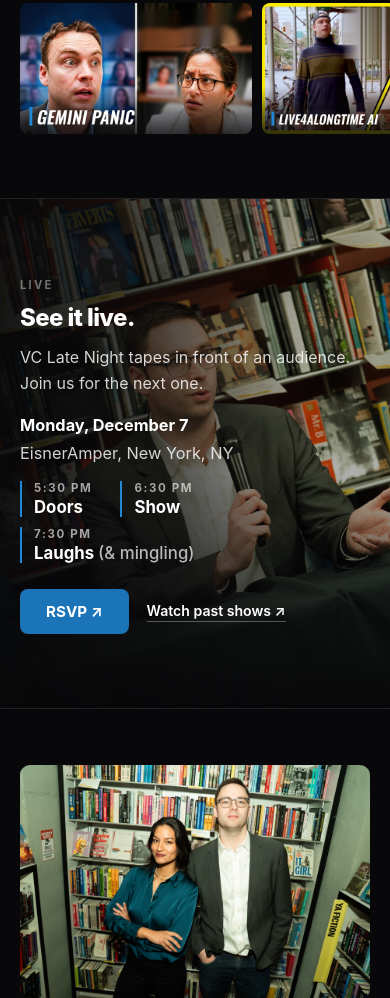
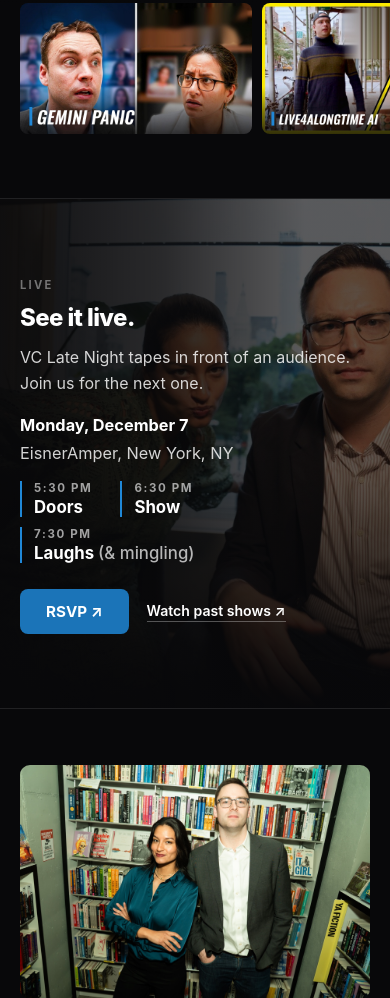
Before and after one commit to trottfather/vclatenight, a plain HTML site: page index.html in a window 390 px wide. Shown: the part 755-1753 px from the top of the page. Drawn offline with Linux system fonts and the light colour scheme.

Commit message:
Use the hosts-at-the-window photo for the See it live section
Optimize the photo, keep both hosts in frame beside the copy, darken it
evenly on phones for legibility, and remove the unused old photo.

Co-Authored-By: Claude Sonnet 5.5 <noreply@anthropic.com>
Claude-Session: https://claude.ai/code/session_014y4GfGcAkkGKmsdvDjjrz4

```diff
--- a/assets/css/styles.css
+++ b/assets/css/styles.css
@@ -474,7 +474,8 @@ a { color: inherit; text-decoration: none; }
   padding: clamp(74px, 11vw, 148px) var(--gutter);
 }
 .live-art { position: absolute; inset: 0; z-index: -2; }
-.live-art img { width: 100%; height: 100%; object-fit: cover; object-position: center 38%; }
+/* Bright daylight photo: keep both hosts in frame, with the copy on the left. */
+.live-art img { width: 100%; height: 100%; object-fit: cover; object-position: 50% 28%; }
 .live-band::before {
   content: '';
   position: absolute; inset: 0; z-index: -1;
@@ -773,3 +774,9 @@ a { color: inherit; text-decoration: none; }
   position: absolute; width: 1px; height: 1px; padding: 0; margin: -1px;
   overflow: hidden; clip: rect(0 0 0 0); white-space: nowrap; border: 0;
 }
+
+/* On phones the copy spans the whole photo, so darken it evenly for legibility. */
+@media (max-width: 760px) {
+  .live-band::after { content: ''; position: absolute; inset: 0; z-index: -1; background: rgba(8, 8, 10, 0.5); }
+  .live-art img { object-position: 42% 30%; }
+}
--- a/index.html
+++ b/index.html
@@ -115,7 +115,7 @@
 
   <section class="live-band" id="live">
     <div class="live-art">
-      <img src="/assets/images/buffalo-poster.jpg" alt="" loading="lazy">
+      <img src="/assets/images/live-hosts.jpg" alt="" loading="lazy">
     </div>
     <div class="live-inner">
       <div>
```
Also changed, not shown: assets/images/buffalo-poster.jpg (deleted), assets/images/live-hosts.jpg (added).
